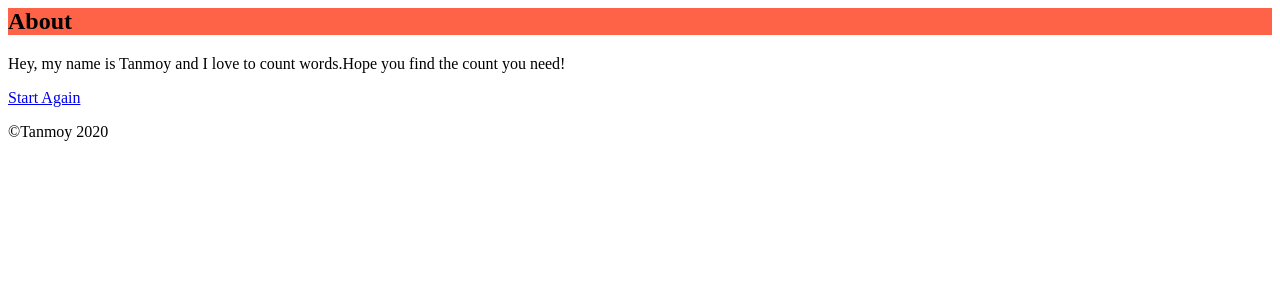
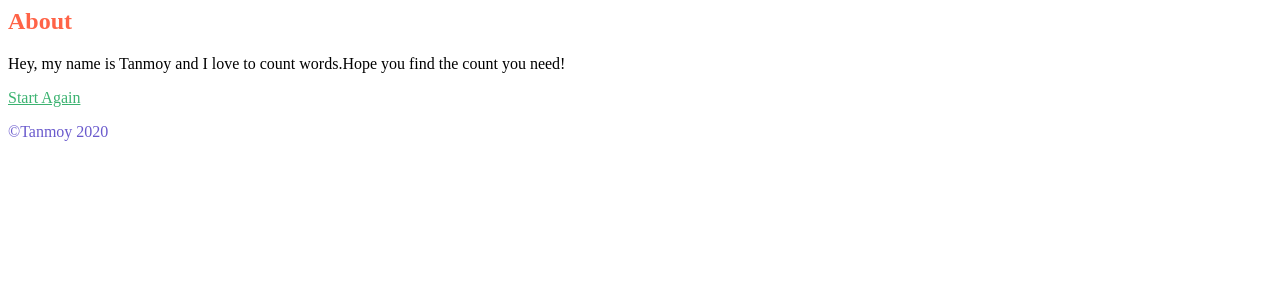
Before and after one commit to TR-Tanmoy/wordcounter-project-, a Django app: page /about/ in a window 1280 px wide. Shown: the top 300 px of the page. Run offline with Django 3.2, Linux system fonts and the light colour scheme.

Commit message:
some colour change

```diff
--- a/templates/about.html
+++ b/templates/about.html
@@ -1,5 +1,5 @@
-<h2 style="background-color:Tomato;">About</h2>
+<h2 style="color:Tomato;">About</h2>
 
 <p>Hey, my name is Tanmoy and I love to count words.Hope you find the count you need!</p>
-<a href="{% url 'home' %}">Start Again</a>
-<p>©Tanmoy 2020</p>
+<a style="color:MediumSeaGreen;" href="{% url 'home' %}">Start Again</a>
+<p style="color:SlateBlue;">©Tanmoy 2020</p>
```
